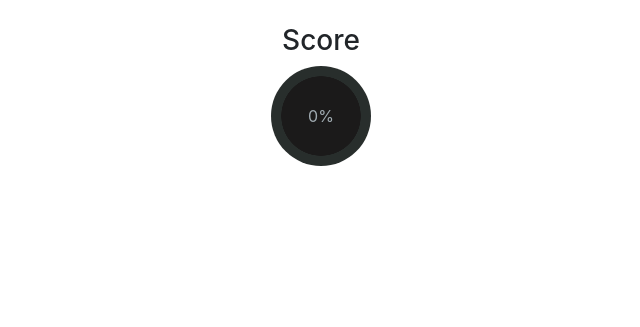
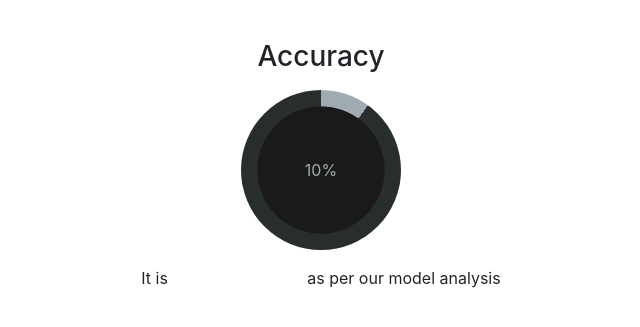
Before and after one commit to 9147/Xzibit, a Django app: template fakeNewsDetector/templates/data.html in a window 1280 px wide. Shown: the part 73-400 px from the top of the page, without its empty margins (319-959 px from the left). Run offline with Django 4.2, Linux system fonts and the light colour scheme; the template is opened without the code that fills it: most values are stand-ins (such as "Sample title", 1, 10 or a date in 2020); parts of the project's set-up code (start-up, migrations or seed data) failed here and were passed over; some libraries are stand-ins or nearby versions.

Commit message:
beautified score bar

```diff
--- a/fakeNewsDetector/home/views.py
+++ b/fakeNewsDetector/home/views.py
@@ -34,7 +34,10 @@
             #
             # webContent = webScraper.process_news_object(news_url, news_content)
             a = check_news(news_url, news_content)
-            return render(request,"data.html",{"sourceURL":news_url,"newsContent": news_content, "webContent": a})
+            accuracy = "false"
+            if a>=50:
+                accuracy = "true"
+            return render(request,"data.html",{"sourceURL":news_url,"newsContent": news_content, "score": a, "accuracy": accuracy})
             # return render(request, "data.html", {"sourceURL":news_url,"newsContent": news_content, "webContent": webContent})
         #     # ...
         #     # redirect to a new URL:
--- a/fakeNewsDetector/templates/data.html
+++ b/fakeNewsDetector/templates/data.html
@@ -13,17 +13,16 @@
   }
 
   @keyframes score-progress {
-    to { --progress-value: {{webContent}}; }
+    to { --progress-value: {{score}}; }
   }
 
   .progress-bar {
-    width: 100px;
-    height: 100px;
+    display: flex;
+    width: 10rem;
+    height: 10rem;
     border-radius: 50%;
 
-
     /* to center the percentage value */
-    display: flex;
     justify-content: center;
     align-items: center;
     color:rgb(160, 171, 177);
@@ -34,11 +33,17 @@
     content: counter(percentage) '%';
   }
 
+  .progress-bar-container{
+    display: flex;
+    flex-flow: column;
+    align-items: center;
+  }
+
   .score{
     background:
       radial-gradient(closest-side, rgb(27, 26, 26) 79%, transparent 80% 100%),
       conic-gradient(rgb(160, 171, 177) calc(var(--progress-value) * 1%), rgb(40,46, 44) 0);
-    animation: score-progress 2s 1 forwards;
+    animation: score-progress 2s 1 forwards ease-in-out;
   }
 
   .score::before {
@@ -64,6 +69,11 @@
     visibility: hidden;
     width: 0;
     height: 0;
+  }
+
+  p, h3{
+    text-align: center;
+    margin: 1rem 0rem;
   }
   </style>
 
@@ -93,17 +103,19 @@
 </p>
 <div style="text-align: center">
     <h3>Score</h3>
-    <h1 style="font-size: 3rem">{{webContent}}%</h1>
+    <h1 style="font-size: 3rem">{{score}}%</h1>
 </div>
 {% endcomment %}
 
 <div class="progress-bar-container">
-        <h3  style="text-align: center">
-          <label for="score">Score</label>
-        </h3>
-        <div class="progress-bar score">
-          <progress id="score" min="0" max="100" value="45"></progress>
-        </div>
+    <h3  style="text-align: center">
+        <label for="score">Accuracy</label>
+    </h3>
+    <div class="progress-bar score">
+        <progress id="score" min="0" max="100" value="45"></progress>
+    </div>
+    <p >It is <span style="color: white">{{accuracy}}</span> as per our model analysis</p>
 </div>
 
+
 {% endblock body %}
```
